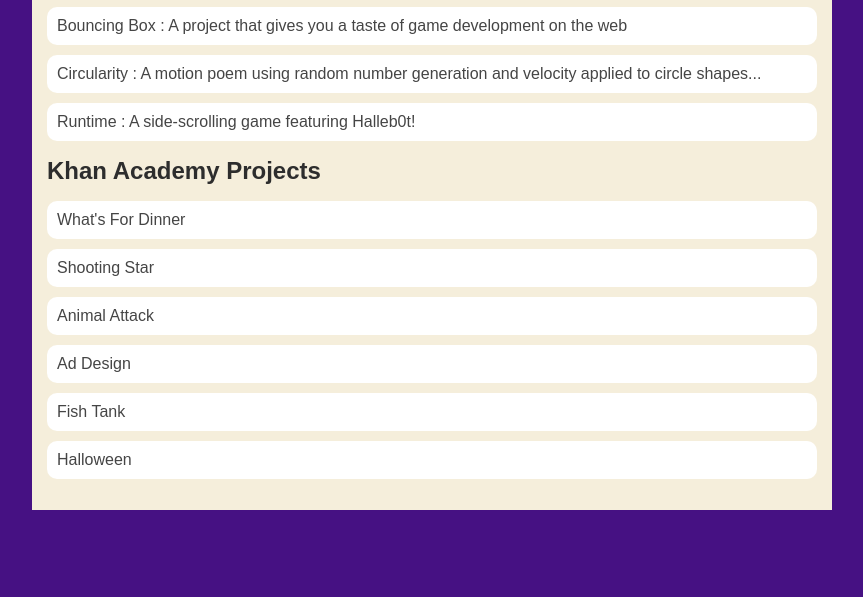
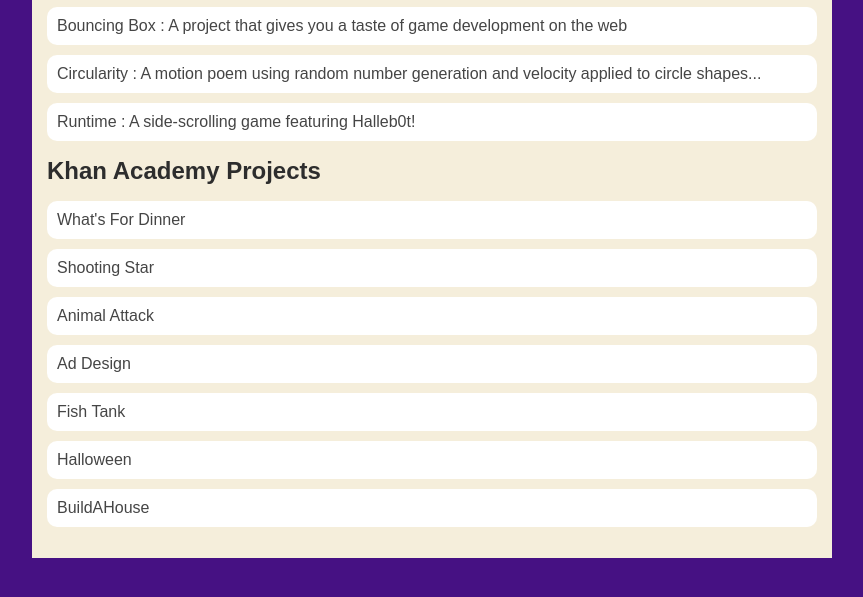
Before and after one commit to andrewverges/andrewverges.github.io, a plain HTML site: page portfolio.html in a window 1280 px wide. Shown: the part 197-794 px from the top of the page, without its empty margins (208-1071 px from the left). Drawn offline with Linux system fonts and the light colour scheme.

Commit message:
building a house

```diff
--- a/portfolio.html
+++ b/portfolio.html
@@ -34,6 +34,7 @@
                         <li><a href = "https://www.khanacademy.org/computer-programming/spin-off-of-project-ad-design/6510798052311040">Ad Design</a></li>
                         <li><a href = "https://www.khanacademy.org/computer-programming/spin-off-of-project-fish-tank/6232598755721216">Fish Tank</a></li>
                         <li><a href = "https://www.khanacademy.org/computer-programming/halloween-project/4660885163130880">Halloween</a></li>
+                        <li><a href = "https://www.khanacademy.org/computer-programming/spin-off-of-project-build-a-house/6720092244721664">BuildAHouse</a></li>
                     </ul>
                 </div>
             </main>
```
